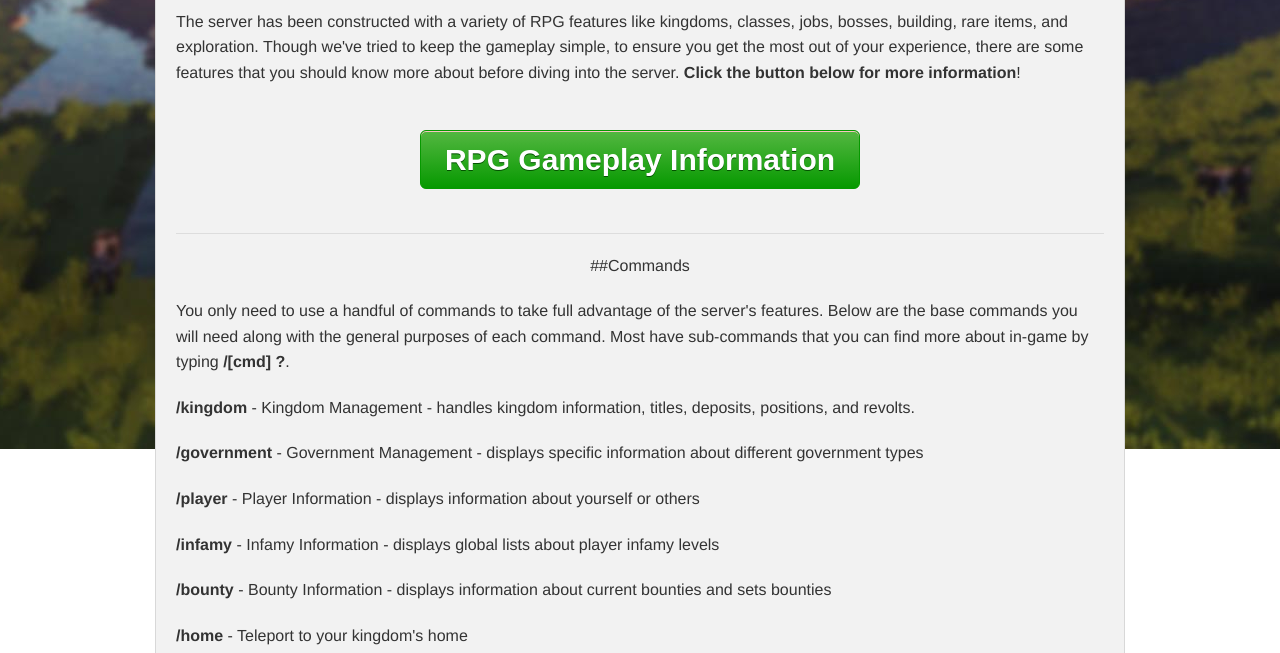
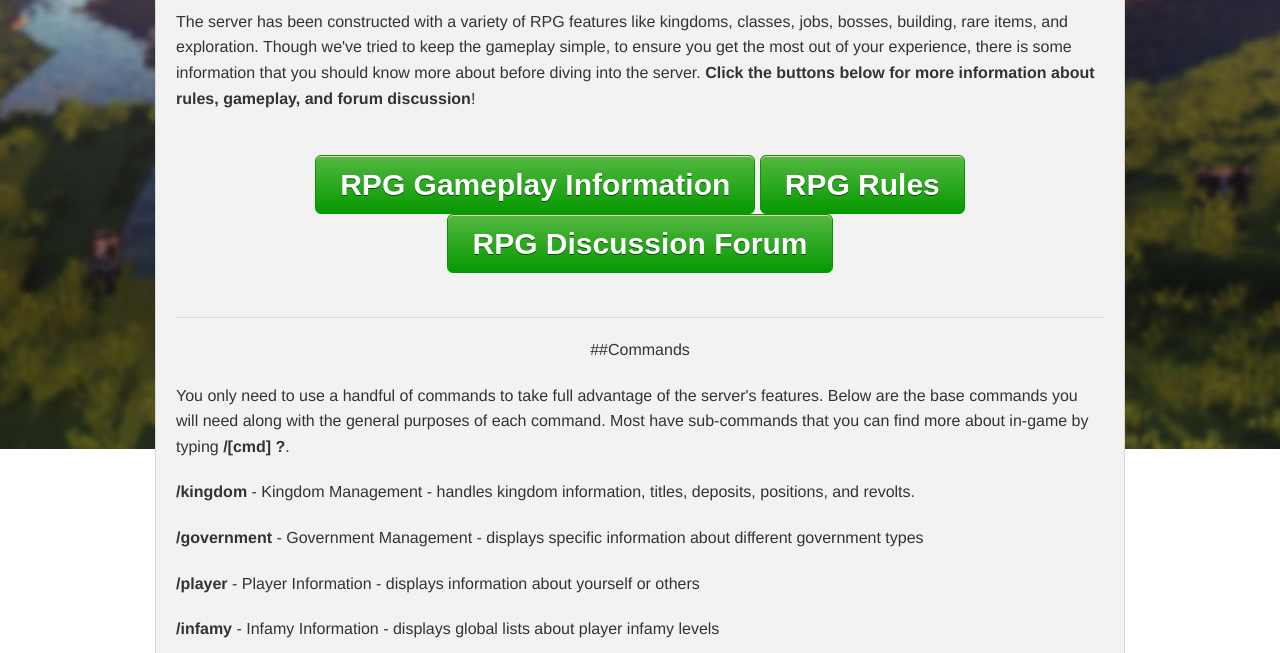
Before and after one commit to damnation-eu/website-beta, a Jekyll site: the page built from rpg.md, in a window 1280 px wide and 900 px high, scrolled down 478 px, cut to the strip 247-900 px from the top of the window. Built offline with Jekyll 4.4.1, drawn with Linux system fonts in a browser that asks for light colours; nearby versions of some CDN libraries; library files that are not in the unit come from our copies.

Commit message:
Update rpg.md

```diff
--- a/rpg.md
+++ b/rpg.md
@@ -63,9 +63,11 @@
 <p style="border: 5px solid #77df88; text-align:center;border-radius:10px;background-color:#ffffff; padding: 10px;margin: 0px 70px 20px 70px;">
 <b>Interaction is the Key!</b>
 </p>
-<p>The server has been constructed with a variety of RPG features like kingdoms, classes, jobs, bosses, building, rare items, and exploration. Though we've tried to keep the gameplay simple, to ensure you get the most out of your experience, there are some features that you should know more about before diving into the server. <b>Click the button below for more information</b>!</p>
+<p>The server has been constructed with a variety of RPG features like kingdoms, classes, jobs, bosses, building, rare items, and exploration. Though we've tried to keep the gameplay simple, to ensure you get the most out of your experience, there is some information that you should know more about before diving into the server. <b>Click the buttons below for more information about rules, gameplay, and forum discussion</b>!</p>
 <br/>
-<center><a href="{{site.baseurl}}/rpg-gameplay" class="myButton">RPG Gameplay Information</a></center>
+<center><a href="{{site.baseurl}}/rpg-gameplay" class="myButton">RPG Gameplay Information</a>
+<a href="{{site.baseurl}}/rpg-rules" class="myButton">RPG Rules</a></center>
+<center><a href="https://damnation.eu/phpbb/viewforum.php?f=84" class="myButton">RPG Discussion Forum</a></center>
 <br/>
 <hr>
 
```
